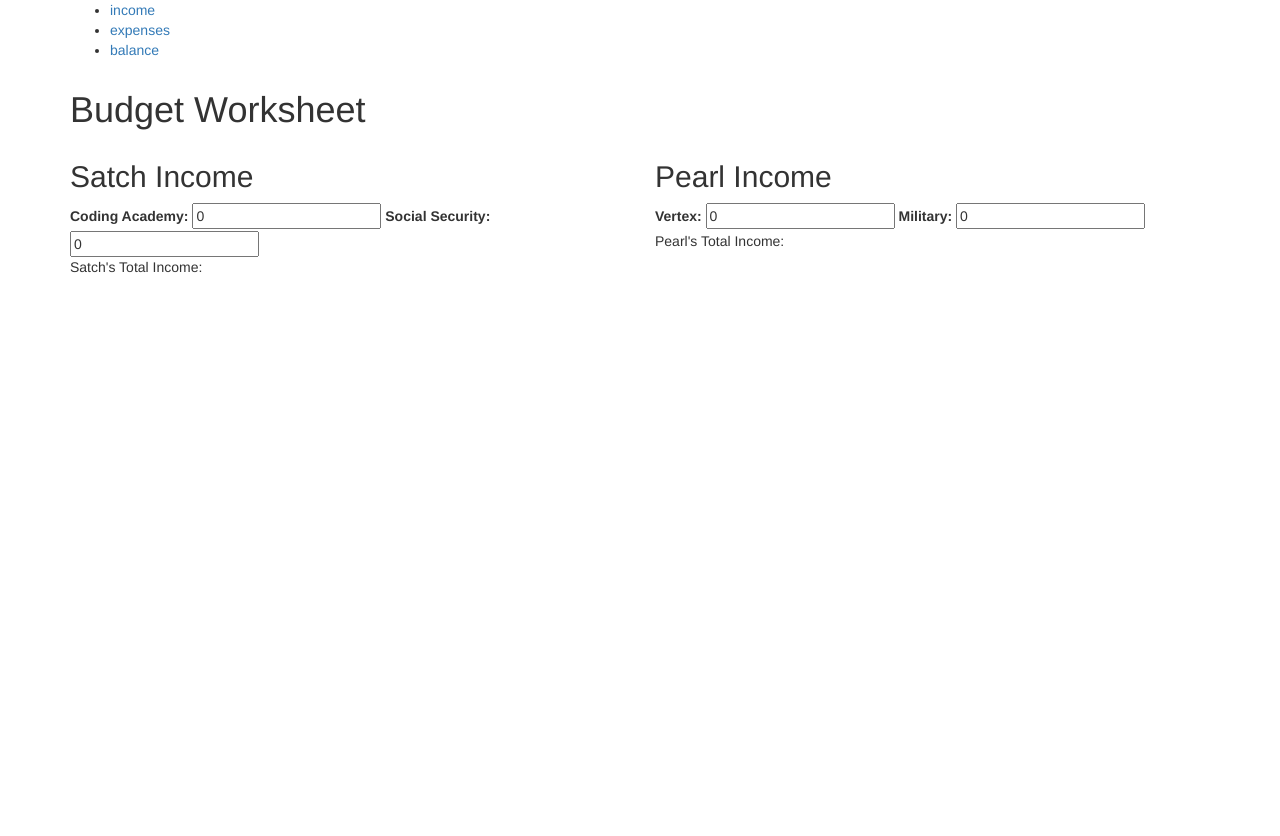
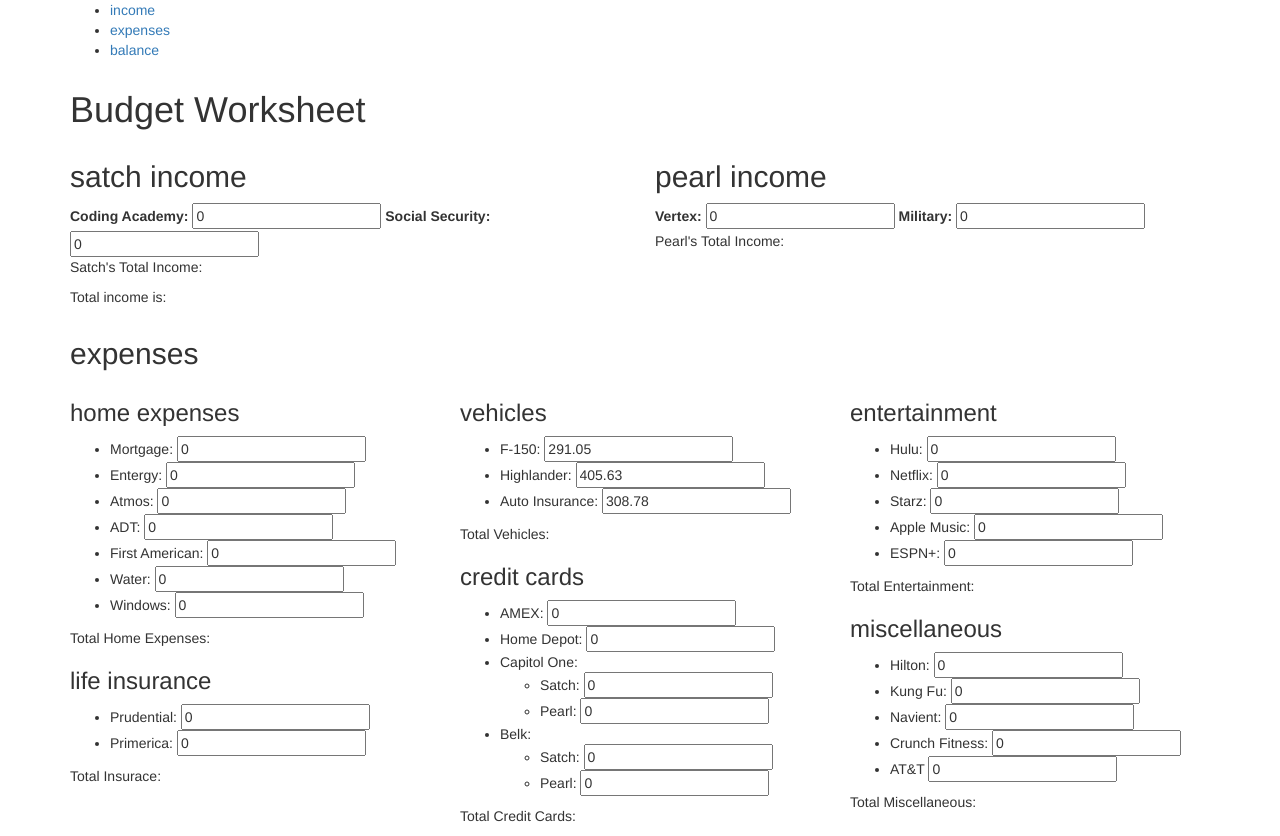
Before and after one commit to bluesatch/monthly_budget, a plain HTML site: page index.html in a window 1280 px wide. Before the commit the page ends 800 px from the top, so only its background shows below. Drawn offline with Linux system fonts and the light colour scheme.

Commit message:
modified html

```diff
--- a/index.html
+++ b/index.html
@@ -28,10 +28,11 @@
             </div>
         </div>
     </div>
+    <div class="income">
         <div class="container">
             <div class="row">
                 <div class="col-sm-6 income1">
-                <h2>Satch Income</h2>
+                    <h2>satch income</h2>
                     <form action="#" id="satchinc" class="satchinc" name="satchinc" onsubmit="satchinc()">
                         <label for="coding">Coding Academy:</label>
                         <input type="number" id="coding" value="0">
@@ -41,7 +42,7 @@
                     <p>Satch's Total Income: <span id="income1 class="output1"></span></p>
                 </div>
                 <div class="col-sm-6">
-                <h2>Pearl Income</h2>
+                    <h2>pearl income</h2>
                     <form action="#" id="pearlinc" class="pearlinc" name="pearlinc" onsubmit="pearlinc()">
                         <label for="vertex">Vertex:</label>
                         <input type="number" id="vertex" value="0">
@@ -51,7 +52,102 @@
                     <p>Pearl's Total Income: <span id="income2" class="output1"></span></p>
                 </div>
             </div>
+            <div class="row">
+                <div class="col-sm-12">
+                    <p class="totalincome">Total income is: </p>
                 </div>
+            </div>
+        </div>
+    </div>
+    <div class="expenses">
+        <div class="container">
+            <div class="row">
+                <div class="col-sm-12">
+                    <h2>expenses</h2>
+                </div>
+            </div>
+            <div class="row">
+                <div class="col-sm-4">
+                    <h3>home expenses</h3>
+                    <form action="#" id="homeExpense" class="homeExpense" onsubmit ="homeExpense()">
+                        <ul>
+                            <li>Mortgage: <input type="number" id="mortgage" value="0"></li>
+                            <li>Entergy: <input type="number" id="entergy" value="0"></li>
+                            <li>Atmos: <input type="number" id="atmos" value="0"></li>
+                            <li>ADT: <input type="number" id="adt" value="0"></li>
+                            <li>First American: <input type="number" id="firstamerican" value="0"></li>
+                            <li>Water: <input type="number" id="water" value="0"></li>
+                            <li>Windows: <input type="number" id="windows" value="0"></li>
+                        </ul>
+                        <p class="totalhome">Total Home Expenses: </p>
+                    </form>
+                    <h3>life insurance</h3>
+                    <form action="#" id="lifeInsurance" class="lifeInsurance" onsubmit="lifeInsurance()">
+                        <ul>
+                            <li>Prudential: <input type="number" id="prudential" value="0"></li>
+                            <li>Primerica: <input type="number" id="primerica" value="0"></li>
+                        </ul>
+                    </form>
+                    <p class="totalInsurace">Total Insurace: </p>
+                </div>
+                <div class="col-sm-4">
+                    <h3>vehicles</h3>
+                    <form action="#" id="vehicles" class="vehicles" onsubmit="vehicles()">
+                        <ul>
+                            <li>F-150: <input type="number" id="f150" value="291.05"></li>
+                            <li>Highlander: <input type="number" id="highlander" value="405.63"></li>
+                            <li>Auto Insurance: <input type="number" id="autoins" value="308.78"></li>
+                        </ul>
+                    </form>
+                    <p class="totalvehicles">Total Vehicles: </p>
+                    <h3>credit cards</h3>
+                    <form action="#" id="creditCards" class="creditCards" onsubmit="creditCards()">
+                        <ul>
+                            <li>AMEX: <input type="number" id="amex" value="0"></li>
+                            <li>Home Depot: <input type="number" id="homeDepot" value="0"></li>
+                            <li>Capitol One:
+                                <ul>
+                                    <li>Satch: <input type="number" id="satchCO" value="0"></li>
+                                    <li>Pearl: <input type="number" id="pearlCO" value="0"></li>
+                                </ul>
+                            </li>
+                            <li>Belk:
+                                <ul>
+                                    <li>Satch: <input type="number" id="satchbelk" value="0"></li>
+                                    <li>Pearl: <input type="number" id="pearlbelk" value="0"></li>
+                                </ul>
+                            </li>
+                        </ul>
+                    </form>
+                    <p class="totalCreditCards">Total Credit Cards: </p>
+                </div>
+                <div class="col-sm-4">
+                    <h3>entertainment</h3>
+                    <form action="#" id="entertainment" class="entertainment" onsubmit="entertainment()"></form>
+                    <ul>
+                        <li>Hulu: <input type="number" id="hulu" value="0"></li>
+                        <li>Netflix: <input type="number" id="netflix" value="0"></li>
+                        <li>Starz: <input type="number" id="starz" value="0"></li>
+                        <li>Apple Music: <input type="number" id="applemusic" value="0"></li>
+                        <li>ESPN+: <input type="number" id="espnplus" value="0"></li>
+                    </ul>
+                    <p class="totalentertainment">Total Entertainment: </p>
+                    <h3>miscellaneous</h3>
+                    <form action="#" id="misc" class="misc" onsubmit="misc()">
+                        <ul>
+                            <li>Hilton: <input type="number" id="Hilton" value="0"></li>
+                            <li>Kung Fu: <input type="number" id="kungfu" value="0"></li>
+                            <li>Navient: <input type="number" id="navient" value="0"></li>
+                            <li>Crunch Fitness: <input type="number" id="crunch" value="0"></li>
+                            <li>AT&T <input type="number" id="att" value="0"></li>
+                        </ul>
+                    </form>
+                    <p class="misc">Total Miscellaneous: </p>
+                </div>
+            </div>
+        </div>
+    </div>
+
 
 
 </body>
```
Lines whose indentation alone changed are shown as unchanged.
